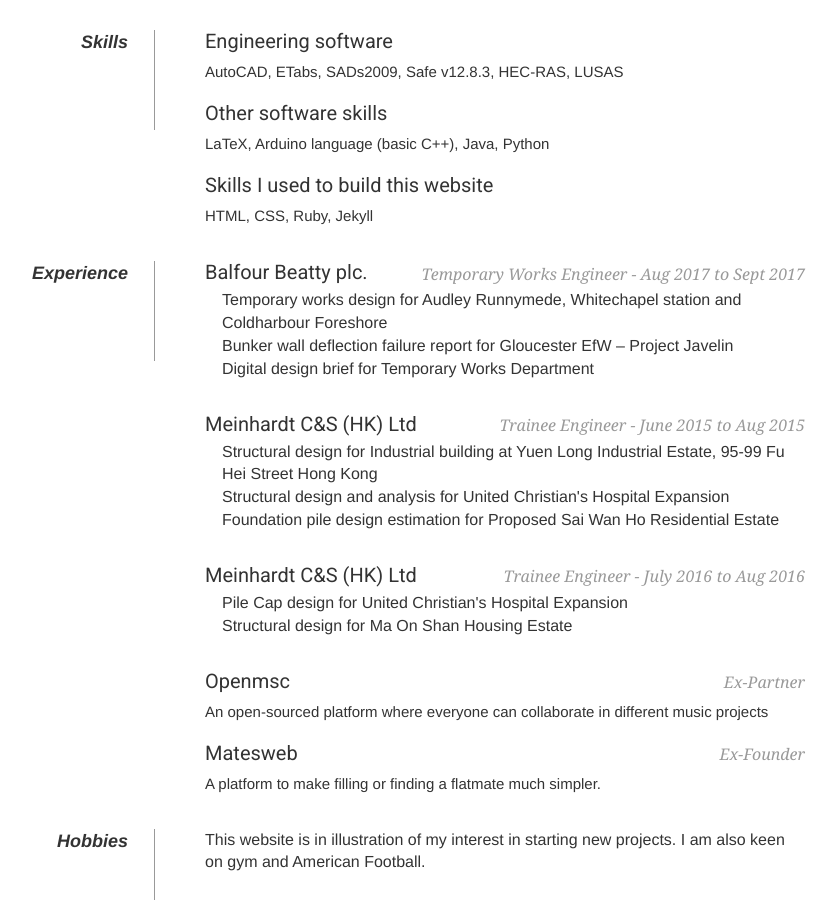
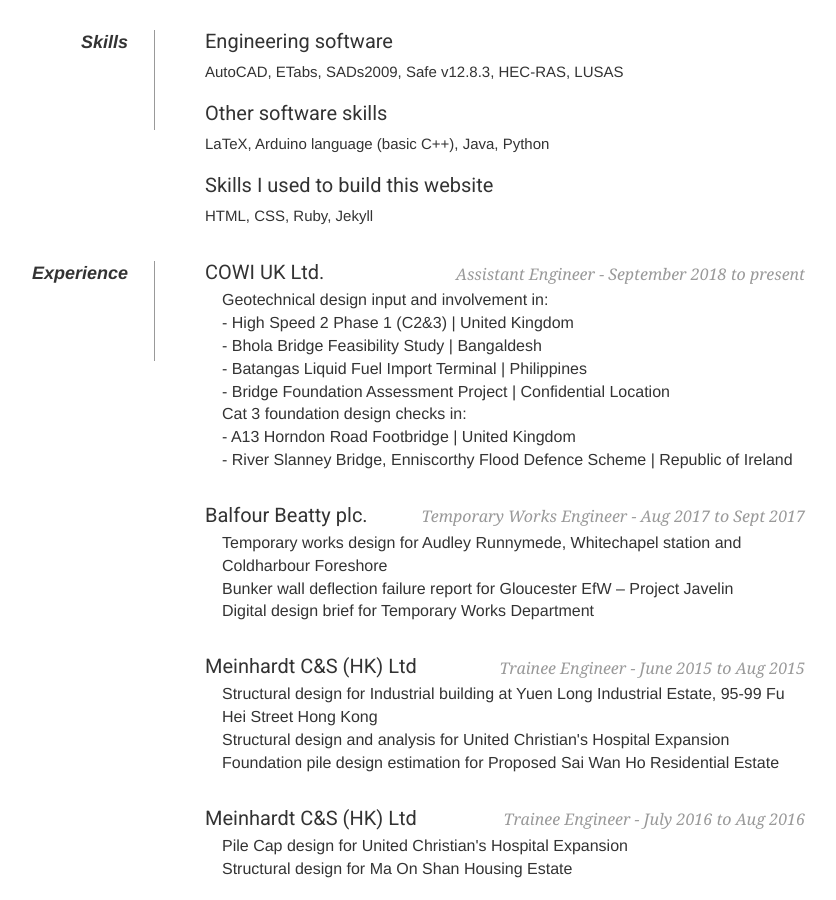
Before and after one commit to chwong1996/myhome, a Jekyll site: the page built from resume.html, in a window 1280 px wide and 900 px high, scrolled down 398 px. Shown: the whole window, without its empty margins (235-1071 px from the left). Built offline with Jekyll 4.4.1, drawn with Linux system fonts in a browser that asks for light colours; nearby versions of some CDN libraries; some web fonts are replaced.

Commit message:
update resume and blog

```diff
--- a/index.html
+++ b/index.html
@@ -23,7 +23,7 @@
                <div class="section-title">
                   <h2>ABOUT ME</h2>
                </div>
-               <p>I am a civil engineer with a MSc in Civil Engineering. I'm also an adventurous human being who loves to explore and I love to challenge myself. I like to find my weaknesses and try to overcome them; that is part of the reason why I took up American Football, one of the most violent contact sports in the world; and the major reason for me to pick up programming again.
+               <p>I am a geotechnical engineer with a MSc in Civil Engineering. I'm also an adventurous human being who loves to explore and I love to challenge myself. I like to find my weaknesses and try to overcome them; that is part of the reason why I took up American Football, one of the most violent contact sports in the world; and the major reason for me to pick up programming again.
                   My friends define who I am, and luckily I have been influenced by very motivated friends who keep driving me forward and improving myself; so here I would like to express my gratitude to Tunde, Dubai, Ademola and Adib; without them I would never be the same.
                </p>
             </div>
@@ -80,7 +80,7 @@
    <div class="cd-timeline-img cd-picture"><img src="../assets/img/work.svg" alt="Picture"/></div>
    <div class="cd-timeline-content">
       <h2 class="story-heading">Assistant Marine and Foundation Engineer</h2>
-      Marine and Infrastructure Engineer at COWI A/S UK responsible for the High Speed 2 foundation design connecting London and Birmingham and beyond.  <br>
+      Marine and Infrastructure Engineer at COWI A/S UK responsible for the High Speed 2 C2 & C3 <br>
       <span class="cd-date">Sept 2018 - </span>
     </div></div>
    <div class="cd-timeline-block">
--- a/resume.html
+++ b/resume.html
@@ -70,6 +70,17 @@
 
             <dt>Experience</dt>
             <dd>
+                 <h2>COWI UK Ltd.<span>Assistant Engineer - September 2018 to present</span></h2>
+                <ul>
+                    <li>Geotechnical design input and involvement in:</li>
+                    <li>- High Speed 2 Phase 1 (C2&3) | United Kingdom</li>
+                    <li>- Bhola Bridge Feasibility Study | Bangaldesh</li>
+                    <li>- Batangas Liquid Fuel Import Terminal | Philippines</li>
+                    <li>- Bridge Foundation Assessment Project | Confidential Location</li>
+                    <li>Cat 3 foundation design checks in:</li>
+                    <li>- A13 Horndon Road Footbridge | United Kingdom</li>
+                    <li>- River Slanney Bridge, Enniscorthy Flood Defence Scheme | Republic of Ireland</li>
+                 </ul>
                 <h2>Balfour Beatty plc. <span>Temporary Works Engineer - Aug 2017 to Sept 2017</span></h2>
                 <ul>
                     <li>Temporary works design for Audley Runnymede, Whitechapel station and Coldharbour Foreshore</li>
@@ -91,6 +102,7 @@
                  <p> An open-sourced platform where everyone can collaborate in different music projects</p>
                  <h2>Matesweb<span>Ex-Founder</span></h2>
                 <p>A platform to make filling or finding a flatmate much simpler.</p>
+
             </dd>
 
             <dd class="clear"></dd>
```
Also changed, not shown: _posts/2019-06-19-settling-down.markdown (added, +51 -0 lines), 1 other file.
